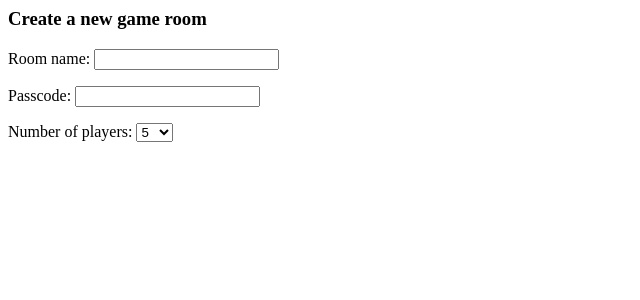
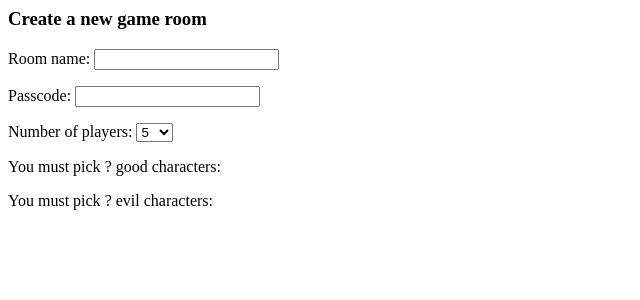
Before and after one commit to wang103/AvalonSetupHelper, a Django app: page /setup_helper/host/ in a window 1280 px wide. Shown: the top 300 px of the page, without its empty margins (0-640 px from the left). Run offline with Django 3.2, Linux system fonts and the light colour scheme.

Commit message:
Add info to form

```diff
--- a/avalon/setup_helper/templates/setup_helper/host.html
+++ b/avalon/setup_helper/templates/setup_helper/host.html
@@ -29,4 +29,12 @@ Create a new game room
     </select>
   </p>
 
+  <p>
+    You must pick <span id="num_good">?</span> good characters:
+  </p>
+
+  <p>
+    You must pick <span id="num_evil">?</span> evil characters:
+  </p>
+
 </form>
```
